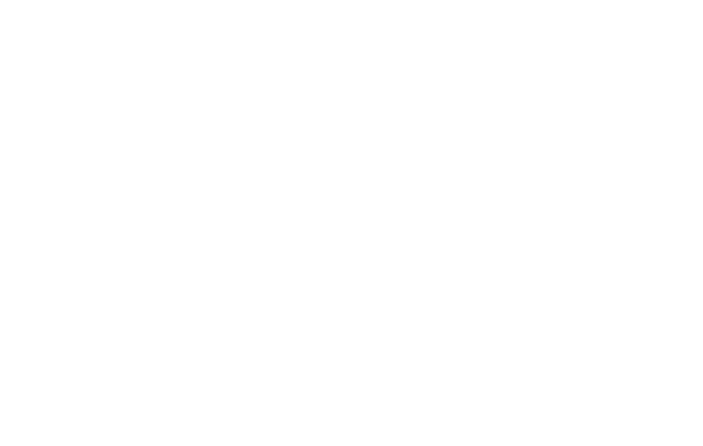
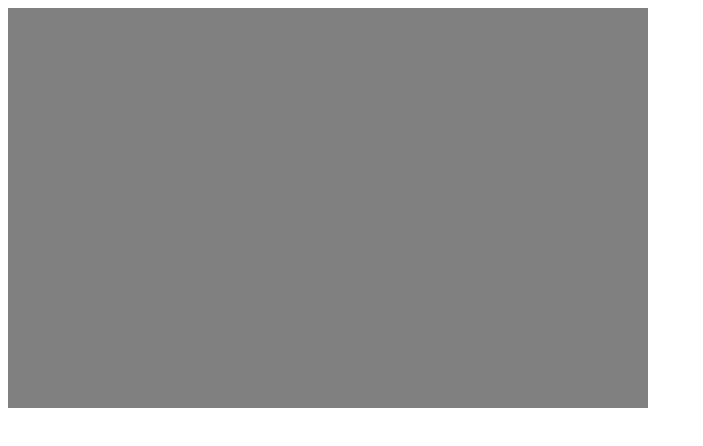
Before and after one commit to AntiFX/TicTacToe, a plain HTML site: page index.html in a window 1280 px wide. Shown: the whole page, without its empty margins (0-703 px from the left). Drawn offline with Linux system fonts and the light colour scheme.

Commit message:
Added a gameboard create function that creates a gameboard, and an update board that will add an X on any gameSquare that is clicked

```diff
--- a/app.js
+++ b/app.js
@@ -0,0 +1,41 @@
+const tictactoe = (() => {
+    const gameBoard = (() => {
+        const create = (() =>{
+            const boardContainer = document.querySelector("#gameBoard");
+            for(let i = 0; i < 9; i++){
+                const gameSquare = document.createElement("div");
+                gameSquare.id = `${i}`;
+                gameSquare.classList.add("square");
+                boardContainer.appendChild(gameSquare);
+                gameSquare.addEventListener("click", updateBoard);
+            }
+        })
+
+        const updateBoard = ((e) => {
+            document.getElementById(e.currentTarget.id).innerText = "X";
+        })
+        return {
+            create,
+        };
+    })();
+
+    const playerFactory = (name, age) => {
+
+        return {name, age};
+    };
+
+
+    const gameLogic = (() => {
+
+        return {
+        };
+    })();
+
+    return {
+        gameBoard,
+        playerFactory,
+        gameLogic,
+    };
+})();
+
+tictactoe.gameBoard.create();
--- a/index.html
+++ b/index.html
@@ -4,9 +4,13 @@
     <meta charset="UTF-8">
     <meta http-equiv="X-UA-Compatible" content="IE=edge">
     <meta name="viewport" content="width=device-width, initial-scale=1.0">
+    <link rel="stylesheet" type="text/css" href="styles.css">
     <title>Document</title>
 </head>
 <body>
+    <div id="gameBoard">
+
+    </div>
 
     <script src=app.js></script>
 </body>
--- a/styles.css
+++ b/styles.css
@@ -0,0 +1,24 @@
+#gameBoard{
+    display: grid;
+    background-color: black;
+    width: 50vw;
+    height: 50vh;
+    grid-template-columns: 33.33% 33.33% 33.33%;
+    grid-template-rows: 33.33% 33.33% 33.33%;
+    grid-template-areas:
+        "topLeft topMid topRight"
+        "midLeft midMid midRight"
+        "bottomLeft bottomMid bottomRight";
+    justify-content: center;
+    align-content: center;
+}
+.square{
+    display:grid;
+    background-color: gray;
+    justify-content: center;
+    align-content: center;
+}
+#4{
+    border-style: solid;
+    border-color:black;
+}
```
